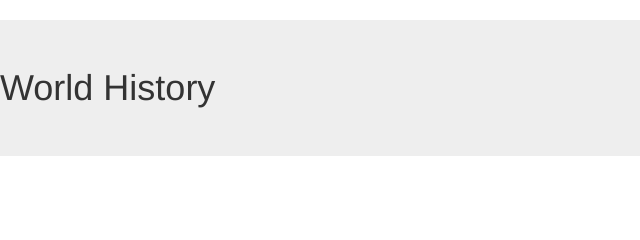
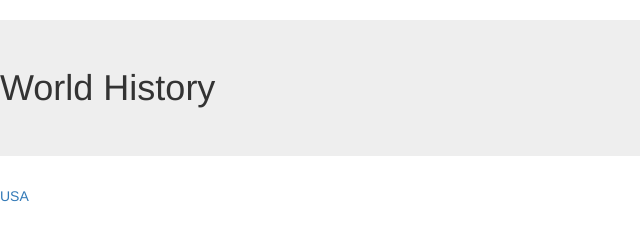
Before and after one commit to 64BitUniverse/64BitUniverse.github.io, a plain HTML site: page index.html in a window 1280 px wide. Shown: the full height of the page, 0-640 px from the left. Drawn offline with nearby package versions, Linux system fonts and the light colour scheme.

Commit message:
Update index.html

```diff
--- a/index.html
+++ b/index.html
@@ -10,5 +10,8 @@
     </head>
     <body>
         <h1 class="jumbotron" allign="center">World History</h1>
+        <p>
+            <a href="USA.html">USA</a>
+        </p>
     </body>
 </html>
```
